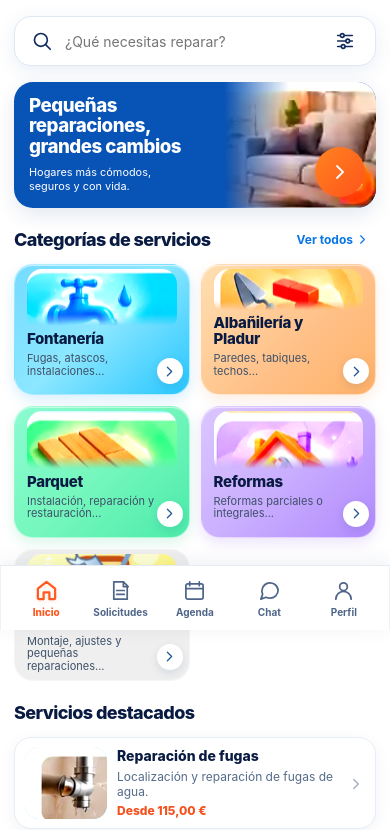
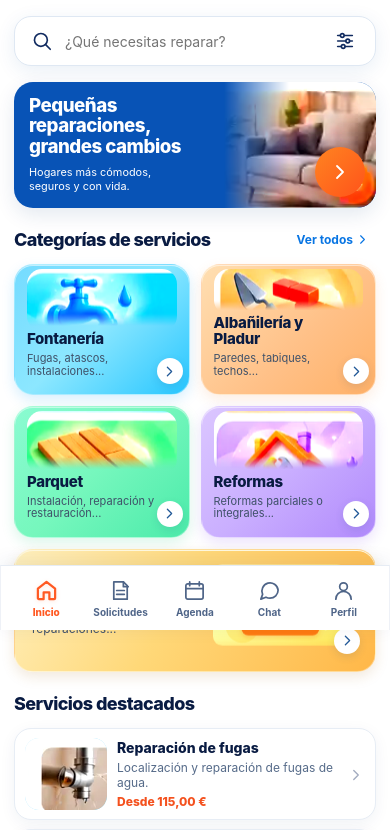
Before and after one commit to warks1/REPARADO, a website built with Vite: page index.html in a window 390 px wide. Shown: the part 214-1044 px from the top of the page. Built offline with nearby package versions, Linux system fonts and the light colour scheme; no server answers.

Commit message:
Presentar tarjeta Manitas con diseño vivo y adaptable

```diff
--- a/vivid-theme.css
+++ b/vivid-theme.css
@@ -401,3 +401,45 @@ body,.shell,.customer-header,.customer-nav {background:#fff}
  background:#e3f3ff;color:#155d9a;border:1px solid #bddafa;padding:10px 14px;font-weight:770}
 .local-backup-tools .flex-actions button:focus-visible{outline:3px solid #1a96e5;outline-offset:2px}
 .local-backup-tools [data-backup-feedback]{font-size:12px;color:#204e71;line-height:1.5;margin:10px 0 0}
+
+/* Quinta categoría sin alterar las cuatro tarjetas del diseño aprobado.
+   Se expande a todo el ancho de la fila en PC, tablet y móvil. */
+.category-tile.theme-handyman{
+  grid-column:1/-1;
+  aspect-ratio:auto;
+  min-height:143px!important;
+  padding:20px min(4vw,30px)!important;
+  justify-content:center;
+  background:linear-gradient(122deg,#fff0be 0%,#ffd878 45%,#ffb748 100%);
+  box-shadow:inset 0 1px 0 #fff9df,0 5px 13px #a86a1a26;
+}
+.category-tile.theme-handyman .category-art{
+  position:absolute;right:8%;top:10px;
+  width:32%;height:calc(100% - 20px);max-height:none;
+  border-radius:20px;overflow:hidden;
+}
+.category-tile.theme-handyman .category-photo{
+  width:100%;height:100%;object-fit:contain;object-position:center;
+}
+.category-tile.theme-handyman strong{font-size:clamp(19px,2.7vw,25px)}
+.category-tile.theme-handyman>span:not(.tile-arrow){max-width:55%;font-size:clamp(12px,1.5vw,15px)}
+.category-tile.theme-handyman .tile-arrow{bottom:17px;right:15px}
+.category-view.theme-handyman{background:transparent}
+.category-view.theme-handyman .category-hero{
+  background:radial-gradient(circle at 85% 25%,#ffc04c 0%,#ffe6aa 40%,transparent 65%),
+    linear-gradient(110deg,#fff 5%,#fff4d8 100%);
+}
+.thumb-handyman{background:linear-gradient(135deg,#fff7da,#ffe09a)}
+@media(max-width:540px){
+  .category-tile.theme-handyman{min-height:123px!important;padding:14px 17px!important}
+  .category-tile.theme-handyman .category-art{right:8%;width:37%;top:5px;height:calc(100% - 10px)}
+  .category-tile.theme-handyman strong{font-size:20px}
+  .category-tile.theme-handyman>span:not(.tile-arrow){max-width:55%;font-size:12px}
+  .category-view.theme-handyman .category-hero{padding-right:125px;min-height:175px}
+}
+@media(max-width:360px){
+  .category-tile.theme-handyman{min-height:116px!important}
+  .category-tile.theme-handyman .category-art{width:34%;right:9%}
+  .category-tile.theme-handyman>span:not(.tile-arrow){font-size:10px}
+  .category-view.theme-handyman .category-hero{padding-right:108px}
+}
```
